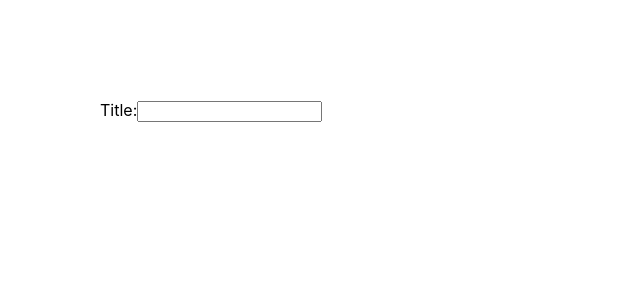
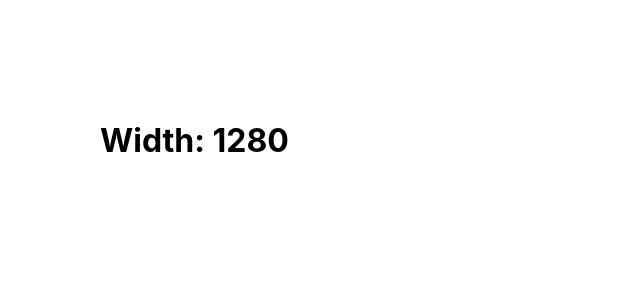
Before and after one commit to XuanNeil/understanding_reactjs, a React (Create React App) app: page / in a window 1280 px wide. Shown: the top 300 px of the page, without its empty margins (0-640 px from the left). Built offline with nearby package versions, Linux system fonts and the light colour scheme.

Commit message:
width screen

```diff
--- a/src/App.js
+++ b/src/App.js
@@ -1,12 +1,12 @@
 import React from 'react';
 import './App.css';
-import UpdateTitle from './useEffect/updateTitle';
+import WidthScreen from './useEffect/widthScreen';
 
 function App() {
 
   return (
     <div className='App'>
-      <UpdateTitle />
+      <WidthScreen />
     </div>
   );
 }
--- /dev/null
+++ b/src/useEffect/widthScreen.js
@@ -0,0 +1,21 @@
+import React, { useEffect, useState } from "react";
+
+const WidthScreen = () => {
+    const [width, setWidth] = useState(window.innerWidth);
+
+    useEffect(() => {
+        const handleResize = () => {
+            setWidth(window.innerWidth);
+        }
+        window.addEventListener('resize', handleResize)
+
+        return () => {
+            window.removeEventListener('resize', handleResize)
+        }
+    }, [])
+
+    return (
+        <h1>Width: {width}</h1>
+    )
+}
+export default WidthScreen;
```
